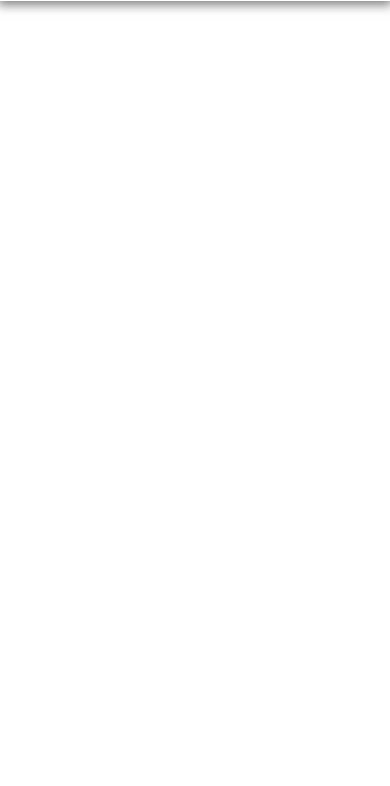
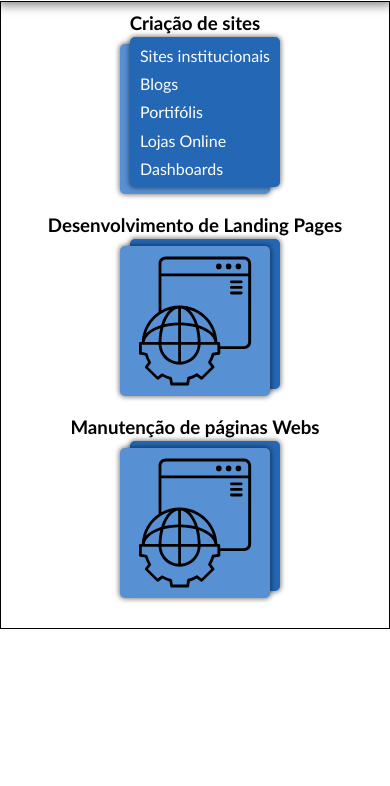
Before and after one commit to adrianPers/mini-porf-lio, a plain HTML site: page index.html in a window 390 px wide. Shown: the part 58-844 px from the top of the page. Drawn offline with nearby package versions, Linux system fonts and the light colour scheme.

Commit message:
adição do componente de serviços

```diff
--- a/index.html
+++ b/index.html
@@ -16,15 +16,7 @@
     <header>
 
         <a href="#">
-            <h1>
-                &lt; /
-                <span class="material-symbols-outlined">
-                    headphones
-                </span>
-
-                Adrian.Dev &gt;
-            </h1>
-
+            <h1> &lt; / Adrian.Dev &gt; </h1>
         </a>
 
         <ul id="menu-lateral">
@@ -73,6 +65,45 @@
 
     </header>
     <main>
+        <div id="box-servicos">
+            <div class="servico">
+                <h3>Criação de sites</h3>
+                <img src="imgs/website-configuration-setting-svgrepo-com.svg" alt="">
+
+                <ul class="mostrar-lista">
+                    Sites institucionais
+                     <li>Blogs</li>
+                     <li>Portifólis</li>
+                     <li>Lojas Online</li>
+                     <li>Dashboards</li>
+
+                </ul>
+            </div>
+
+            <div class="servico">
+                <h3>Desenvolvimento de Landing Pages</h3>
+                <img src="imgs/website-configuration-setting-svgrepo-com.svg" alt="">
+                <ul>
+                    <li> Venda </li>
+                    <li> Download </li>
+                    <li> Agradecimento </li>
+
+                </ul>
+            </div>
+
+            <div class="servico">
+                <h3>Manutenção de páginas Webs</h3>
+                <img src="imgs/website-configuration-setting-svgrepo-com.svg" alt="">
+                <ul>
+
+                    <li>Atualização </li>
+                    <li>Desempenho </li>
+                    <li>Segurança </li>
+                    <li>SEO </li>
+
+                </ul>
+            </div>
+        </div>
 
     </main>
 
--- a/script.js
+++ b/script.js
@@ -3,9 +3,50 @@ const btnMenuHeader = document.getElementById('btn-menu-header')
 const menuLateral = document.getElementById('menu-lateral')
 
 btnMenuHeader.addEventListener('click', ()=>{
+
     let isAberto = menuLateral.classList.toggle('menu-lateral-aberto')
     btnMenuHeader.children[0].innerHTML = (
         isAberto ? 'close' : 'menu'
     )
 
 })
+
+const imgsServicos = [...document.querySelectorAll('.servico > img')]
+const listasServicos = [...document.querySelectorAll('.servico > ul')]
+
+imgsServicos.map((el, indice) => {
+
+    el.addEventListener('click', () => {
+
+        el.classList.remove('mostrar-img')
+        el.classList.add('ocultar-img')
+        listasServicos[indice].classList.add('mostrar-lista')
+
+    })
+
+})
+
+listasServicos.map((el, indice) => {
+
+    el.addEventListener('click', () => {
+
+        el.classList.remove('mostrar-lista')
+        el.classList.add('ocultar-lista')
+        imgsServicos[indice].classList.add('mostrar-img')
+
+    })
+
+})
+
+// listasServicos.map((el, indice) => {
+
+//     el.addEventListener('click', () => {
+
+//         imgsServicos[indice].style.transform = 'rotateY(0deg)'
+//         imgsServicos[indice].style.opacity = '1'
+//         el.style.opacity ='0'
+
+
+//     })
+
+// })
--- a/style.css
+++ b/style.css
@@ -1,3 +1,5 @@
+
+/* Estilização geral */
 
 *{
     padding: 0px;
@@ -5,6 +7,18 @@
     box-sizing: border-box;
     font-family: 'calibri';
 }
+
+.material-symbols-outlined{
+    display: none !important ;
+    font-variation-settings:
+    'FILL' 1,
+    'wght' 700,
+    'GRAD' 0,
+    'opsz' 100
+  }
+
+
+/* Header */
 
 header{
     /* background-color: red; */
@@ -36,8 +50,6 @@ header > a{
 
 header li{
     font-size: 20px;
-
-    /* background-color: red; */
     padding: 5px;
     border-radius: 5px;
     transition: 0.5s;
@@ -58,14 +70,150 @@ header li:hover{
     box-shadow: 0px 0px 5px 1px rgba(0, 0, 0, 0.5);
 }
 
+/* Serviços */
 
-.material-symbols-outlined {
-  font-variation-settings:
-  'FILL' 1,
-  'wght' 700,
-  'GRAD' 0,
-  'opsz' 100
+#box-servicos{
+    display: flex;
+    justify-content: space-around;
+    align-items: center;
+    border: 1px solid;
+    padding: 10px;
 }
+
+.servico{
+    display: flex;
+    flex-direction: column;
+    justify-content: center;
+    align-items: center;
+    position: relative;
+    width: 150px;
+}
+
+.servico h3{
+    margin-bottom: 10px;
+    text-wrap: nowrap;
+}
+
+.servico img{
+    height: 150px;
+    background-color: rgb(88, 145, 211);
+    border-radius: 5px;
+    padding: 5px;
+    box-shadow: 0px 0px 5px 1px rgba(0, 0, 0, 0.5);
+    transition: 1s;
+    z-index: 1;
+    cursor: pointer;
+
+}
+
+.servico ul{
+    box-shadow: 0px 0px 5px 1px rgba(0, 0, 0, 0.5);
+    background-color: rgb(36, 103, 180);
+    border-radius: 5px;
+    height: 150px;
+    width: 150px;
+    top: 25px;
+    left: 10px;
+    overflow: hidden;
+    transition: 0.5s;
+    position: absolute;
+    cursor: pointer;
+    color: white;
+    display: flex;
+    flex-direction: column;
+    justify-content: space-evenly;
+    padding-left: 10px;
+}
+
+.ocultar-img{
+    animation: ocultar-img 1s forwards;
+}
+
+.ocultar-lista{
+    animation: ocultar-lista 1s forwards;
+}
+
+.mostrar-lista{
+    animation: mostrar-lista 1s forwards;
+}
+
+.mostrar-img{
+    animation: mostrar-img 1s forwards;
+}
+
+
+@keyframes mostrar-img {
+
+    0%{
+        z-index: 0;
+    }
+
+    70%{
+        transform: translate(-100px);
+        z-index: 1;
+    }
+
+    100%{
+        transform: translate(0px);
+        z-index: 1;
+    }
+
+}
+
+@keyframes ocultar-img {
+
+    0%{
+        z-index: 1;
+    }
+
+    30%{
+        transform: translate(-100px);
+        z-index: 0;
+    }
+
+    100%{
+        transform: translate(0px);
+        z-index: 0;
+    }
+
+}
+
+@keyframes ocultar-lista {
+
+    0%{
+        z-index: 1;
+    }
+
+    30%{
+        transform: translate(100px);
+        z-index: 0;
+    }
+
+    100%{
+        transform: translate(0px);
+        z-index: 0;
+    }
+
+}
+
+@keyframes mostrar-lista {
+
+    0%{
+        z-index: 0;
+    }
+
+    70%{
+        transform: translate(100px);
+        z-index: 1;
+    }
+
+    100%{
+        transform: translate(0px);
+        z-index: 1;
+    }
+
+}
+
 
 
 @media screen and (max-width:480px){
@@ -94,6 +242,10 @@ header li:hover{
 
         }
 
+        .material-symbols-outlined{
+            display: inline !important;
+        }
+
 
 
     .menu-lateral-aberto{
@@ -110,6 +262,26 @@ header li:hover{
     transition: 0.5s;
 }
 
+#box-servicos{
+    display: flex;
+    justify-content: space-around;
+    align-items: center;
+    border: 1px solid;
+    padding: 10px;
+
+    flex-direction: column;
+}
+
+.servico{
+    display: flex;
+    flex-direction: column;
+    justify-content: center;
+    align-items: center;
+    position: relative;
+    width: 150px;
+
+    margin-bottom: 20px;
+}
 
 
 }
```
Also changed, not shown: imgs/website-bookmark-page-svgrepo-com.svg (added), imgs/website-configuration-setting-svgrepo-com.svg (added), imgs/website-history-web-svgrepo-com.svg (added), imgs/website-page-web-svgrepo-com.svg (added), imgs/website-seo-web-svgrepo-com.svg (added).
